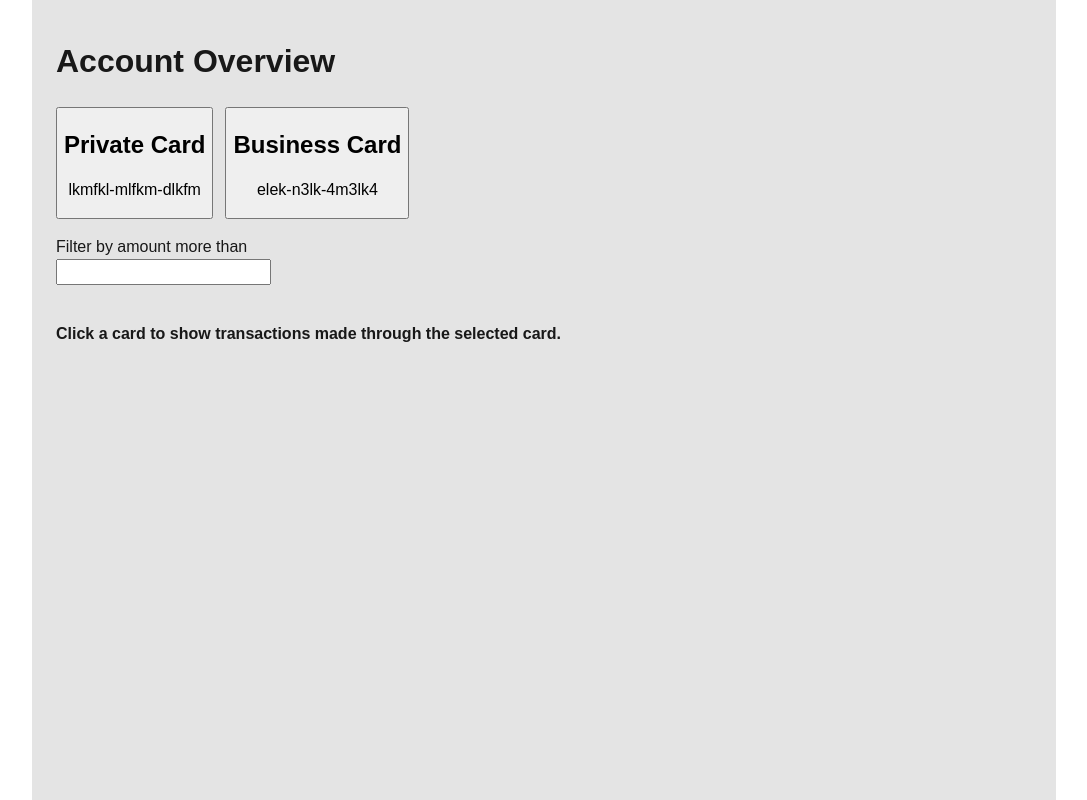
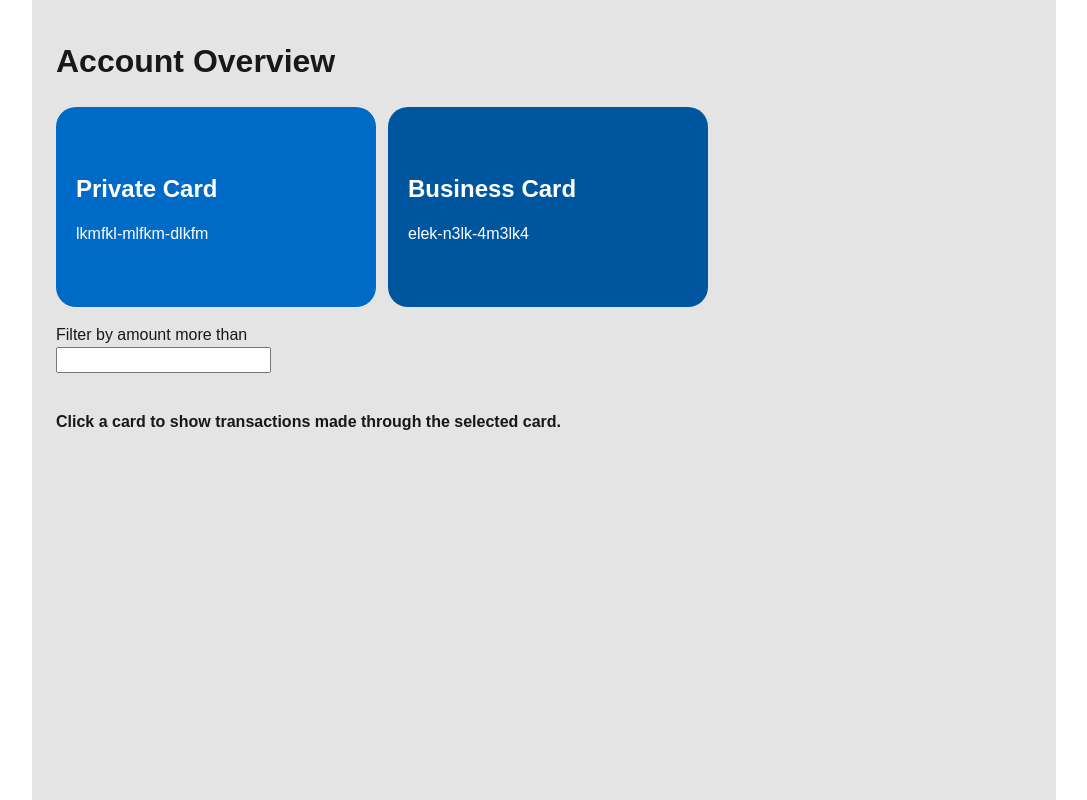
Before and after one commit to jweichiem/card-transactions-mockup, a React (Vite) app: page / in a window 1280 px wide. Shown: the whole page, without its empty margins (96-1183 px from the left). Built offline with nearby package versions, Linux system fonts and the light colour scheme; a web font is replaced by a local one.

Commit message:
feat(Card): add simple card styles

```diff
--- a/src/components/Card/style.scss
+++ b/src/components/Card/style.scss
@@ -0,0 +1,35 @@
+.card {
+  border: 0;
+  border-radius: var(--border-radius-xl);
+  padding: var(--c-spacing-inline-lg);
+  text-align: left;
+  width: min(20rem, 50%);
+  min-height: 12.5rem;
+  color: var(--color-static-white);
+  cursor: pointer;
+
+  &--private {
+    background: var(--color-brand-primary-500);
+
+    &:active,
+    &:hover {
+      background: var(--color-brand-primary-600);
+    }
+  }
+
+  &--business {
+    background: var(--color-brand-primary-400);
+
+    &:active,
+    &:hover {
+      background: var(--color-brand-primary-700);
+    }
+  }
+
+  &--selected {
+    background: var(--color-brand-primary-800);
+    color: var(--color-neutral-100);
+    outline: var(--spacing-100) solid var(--color-brand-primary-100);
+    outline-offset: var(--spacing-200);
+  }
+}
```
